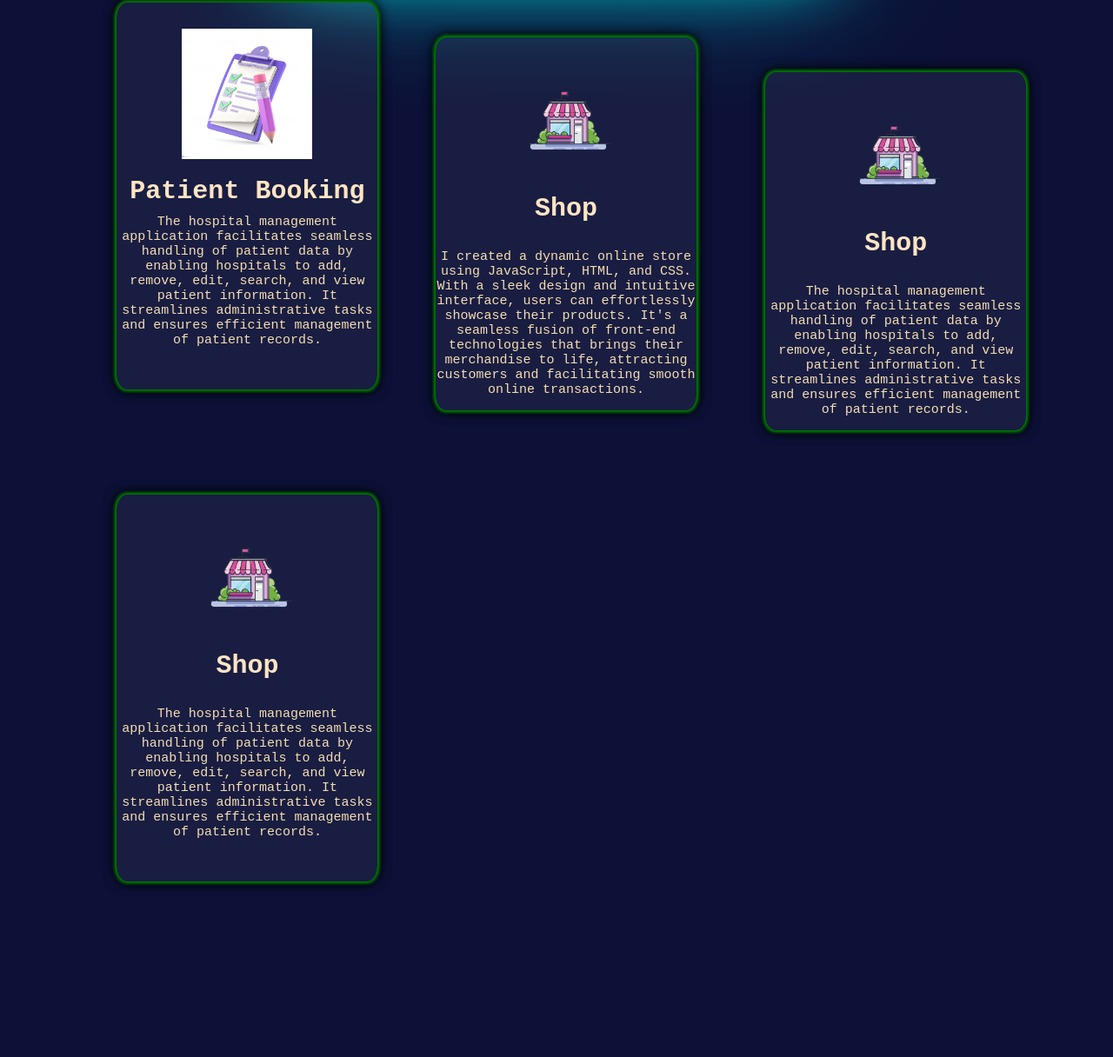
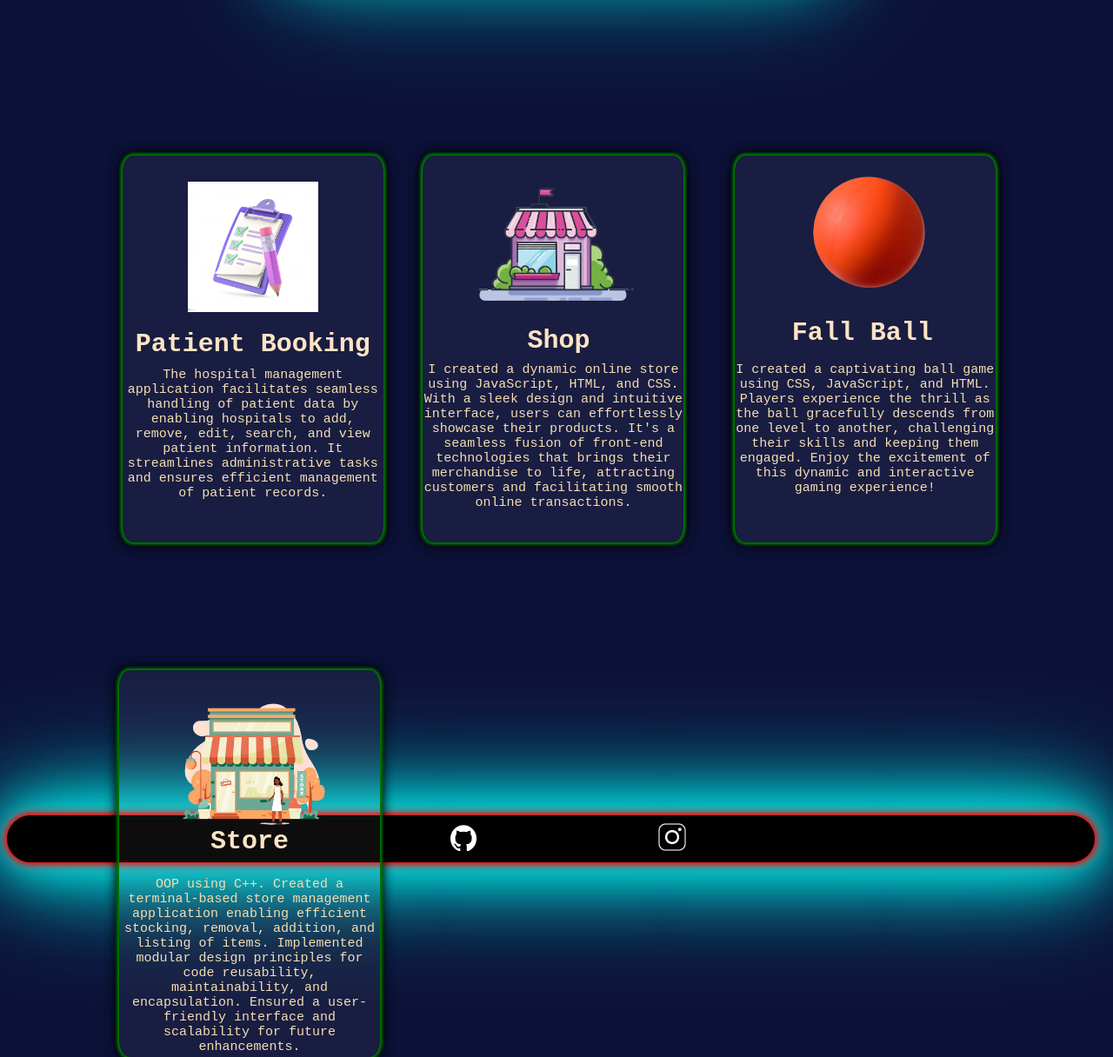
Before and after one commit to ManjotSingh4241/portfolio, a plain HTML site: page index.html in a window 1280 px wide. Shown: the part 773-1989 px from the top of the page at 87% size. Before the commit the page ends 1826 px from the top, so only its background shows below. Drawn offline with Linux system fonts and the light colour scheme.

Commit message:
added social media links

```diff
--- a/css/style.css
+++ b/css/style.css
@@ -221,14 +221,20 @@ body {
 }
 
 .project1 {
-    background-color: rgba(255, 255, 255, 0.05);
+    /* background-color: rgba(255, 255, 255, 0.05);
     width: 300px;
     margin-top: 4%;
     margin-left: 10%;
     border-radius: 4%;
+    box-shadow: 0 0 5px green, 0 0 5px green, 0 0 5px green, 0 0 5px green, 0 0 15px black, 0 0 15px black; */
+    /* animation: fade-in 4s ease-in-out; */
+    background-color: rgba(255, 255, 255, 0.05);
+    width: 300px;
+    position:absolute;
+    left:11%;
+    border-radius: 4%;
     box-shadow: 0 0 5px green, 0 0 5px green, 0 0 5px green, 0 0 5px green, 0 0 15px black, 0 0 15px black;
-    /* animation: fade-in 4s ease-in-out; */
-
+    top:119%;
 }
 #h10{
     color: rgba(255, 255, 255, 0);
@@ -269,8 +275,8 @@ body {
     opacity: 0;
     position: absolute;
     justify-content: center;
-    top: 150%;
-    left: 20%;
+    top: 47%;
+    left: 40%;
     font-size: 70px;
     font-weight: 900;
     text-shadow: 0 0 5px red, 0 0 10px red, 0 0 15px red, 0 0 20px red, 0 0 px red, 0 0 80px red, 0 0 100px red, 0 0 150px red;
@@ -302,51 +308,52 @@ body {
     filter: blur(0px);
 }
 
-/*  */
+/* #pro{
+    opacity:0 ;
+    transform: translateY(20px);
+    transition: opacity 4s ease-out, transform 4s ease-out;
+}
+#pro.is-visible{
+    opacity: 1;
+    transform: translateY(0);
+} */
 
 .project2 {
     background-color: rgba(255, 255, 255, 0.05);
-    width: 300px;
-    margin-top: -32%;
-    margin-left: 39%;
+    position:absolute;
+    width:300px;
+    height:445px;
+    top: 119%;
+    left: 38%;
     border-radius: 4%;
     box-shadow: 0 0 5px green, 0 0 5px green, 0 0 5px green, 0 0 5px green, 0 0 15px black, 0 0 15px black;
 }
 
-.project2 .img2 {
-    width: 150px;
-    padding-top: 20px;
-    padding-left: 20px;
-    padding-right: 20px;
-    padding-bottom: 20px;
-    margin-top: -90px;
-    /* padding-top: -50px; */
-    display: block;
-    margin-left: auto;
-    margin-right: auto;
+ .project2 .img2 {
+    width:290px;
+    position:absolute;
+    top:-10%;
+    padding-bottom:0%;
 }
 
 .project2 h4 {
     color: bisque;
     font-family: 'Courier New', Courier, monospace;
     font-size: 30px;
-    margin-left: auto;
-    margin-right: auto;
-    text-align: center;
+    position:absolute;
+    top:35%;
+    left:40%;
     opacity: 1;
-    margin-top: -10px;
 }
 
 .project2 .text2 {
     color: wheat;
     font-family: 'Courier New', Courier, monospace;
     font-size: 15px;
-    margin-left: auto;
-    margin-right: auto;
-    text-align: center;
-    margin-top: -10px;
-    padding-bottom: 15px;
-    opacity: 1;
+    text-align:center;
+    position:absolute;
+    top: 50%;
+    opacity:1;
 }
 
 .project2 a {
@@ -360,13 +367,11 @@ body {
 .project2 .lang2 {
     color: wheat;
     font-family: 'Courier New', Courier, monospace;
+    font-weight:900;
     opacity: 0;
-    position: absolute;
-    justify-content: center;
-    top: 145%;
-    left: 43%;
-    font-size: 20px;
-    font-weight: 900;
+    position:absolute;
+    top:47%;
+    left:13%;
     text-shadow: 0 0 5px red, 0 0 10px red, 0 0 15px red, 0 0 20px red, 0 0 px red, 0 0 80px red, 0 0 100px red, 0 0 150px red;
     animation: glowing 2s linear infinite;
 }
@@ -396,50 +401,51 @@ body {
     filter: blur(0px);
 }
 
-.project3 {
+/* #pro2{
+    opacity:0 ;
+    transform: translateY(20px);
+    transition: opacity 4s ease-out, transform 4s ease-out;
+}
+#pro2.is-visible{
+    opacity: 1;
+    transform: translateY(0);
+} */
+
+ .project3 {
     background-color: rgba(255, 255, 255, 0.05);
-    width: 300px;
-    /* height:50px; */
-    margin-top: -32%;
-    margin-left: 69%;
+    width:300px;
     border-radius: 4%;
+    position:absolute;
+    top:119%;
+    height:445px;
     box-shadow: 0 0 5px green, 0 0 5px green, 0 0 5px green, 0 0 5px green, 0 0 15px black, 0 0 15px black;
+    left: 66%;
 }
 
 .project3 .img3 {
-    width: 150px;
-    padding-top: 20px;
-    padding-left: 20px;
-    padding-right: 20px;
-    padding-bottom: 20px;
-    margin-top: -90px;
-    /* padding-top: -50px; */
-    display: block;
-    margin-left: auto;
-    margin-right: auto;
+    width:150px;
+    position:absolute;
+    left:80px;
+    top:3%;
 }
 
 .project3 h4 {
-    color: bisque;
+    color:bisque;
     font-family: 'Courier New', Courier, monospace;
     font-size: 30px;
-    margin-left: auto;
-    margin-right: auto;
-    text-align: center;
-    opacity: 1;
-    margin-top: -10px;
+    position:absolute;
+    left:22%;
+    top:33%;
 }
 
 .project3 .text3 {
     color: wheat;
     font-family: 'Courier New', Courier, monospace;
     font-size: 15px;
-    margin-left: auto;
-    margin-right: auto;
-    text-align: center;
-    margin-top: -10px;
-    padding-bottom: 15px;
-    opacity: 1;
+    text-align:center;
+    position:absolute;
+    top:50%;
+    opacity:1;
 }
 
 .project3 a {
@@ -447,23 +453,19 @@ body {
     color: wheat;
     font-family: 'Courier New', Courier, monospace;
     font-size: 20px;
-    font-weight: 900;
 }
 
 .project3 .lang3 {
     color: wheat;
     font-family: 'Courier New', Courier, monospace;
     opacity: 0;
-    position: absolute;
-    justify-content: center;
-    top: 145%;
-    left: 72%;
-    font-size: 20px;
-    font-weight: 900;
+    position:absolute;
+    top:46%;
+    left:15%;
+    font-weight: 999;
     text-shadow: 0 0 5px red, 0 0 10px red, 0 0 15px red, 0 0 20px red, 0 0 px red, 0 0 80px red, 0 0 100px red, 0 0 150px red;
     animation: glowing 2s linear infinite;
 }
-
 
 .project3:hover .lang3 {
     opacity: 1;
@@ -488,28 +490,7 @@ body {
     opacity: 1;
     filter: blur(0px);
 }
-/* ******************************************************************************************JavaScript sccroll */
-/* #pro{
-    opacity:0 ;
-    transform: translateY(20px);
-    transition: opacity 4s ease-out, transform 4s ease-out;
-}
-#pro.is-visible{
-    opacity: 1;
-    transform: translateY(0);
-}
-
-#pro2{
-    opacity:0 ;
-    transform: translateY(20px);
-    transition: opacity 4s ease-out, transform 4s ease-out;
-}
-#pro2.is-visible{
-    opacity: 1;
-    transform: translateY(0);
-}
-
-#pro3{
+/* #pro3{
     opacity:0 ;
     transform: translateY(20px);
     transition: opacity 4s ease-out, transform 4s ease-out;
@@ -518,44 +499,52 @@ body {
     opacity: 1;
     transform: translateY(0);
 } */
-/* ************************************************************************************************************* */
 
-.project4 {
-    background-color: rgba(255, 255, 255, 0.05);
+ .project4 {
+    /* background-color: rgba(255, 255, 255, 0.05);
     width: 300px;
-    /* height:50px; */
     margin-top: 13%;
     margin-left: 10%;
     border-radius: 4%;
+    box-shadow: 0 0 5px green, 0 0 5px green, 0 0 5px green, 0 0 5px green, 0 0 15px black, 0 0 15px black; */
+    background-color: rgba(255, 255, 255, 0.05);
+    width:300px;
+    border-radius: 4%;
+    height: 445px;
+    position: absolute;
+    top:193%;
+    left:10.7%;
+    /* bottom:3%; */
+    margin-bottom: 500%;
     box-shadow: 0 0 5px green, 0 0 5px green, 0 0 5px green, 0 0 5px green, 0 0 15px black, 0 0 15px black;
 }
 
 .project4 .img4 {
-    width: 150px;
-    padding-top: 20px;
-    padding-left: 20px;
-    padding-right: 20px;
-    padding-bottom: 20px;
-    margin-top: -90px;
-    /* padding-top: -50px; */
-    display: block;
-    margin-left: auto;
-    margin-right: auto;
+    width:190px;
+    position:absolute;
+    left:60px;
+    top:3%;
 }
 
 .project4 h4 {
-    color: bisque;
+    /* color: bisque;
     font-family: 'Courier New', Courier, monospace;
     font-size: 30px;
     margin-left: auto;
     margin-right: auto;
     text-align: center;
     opacity: 1;
-    margin-top: -10px;
+    margin-top: -10px; */
+    color: bisque;
+    font-family: 'Courier New', Courier, monospace;
+    font-size: 30px;
+    opacity: 1;
+    text-align: center;
+    margin-top: 60%;
 }
 
 .project4 .text4 {
-    color: wheat;
+    /* color: wheat;
     font-family: 'Courier New', Courier, monospace;
     font-size: 15px;
     margin-left: auto;
@@ -563,7 +552,13 @@ body {
     text-align: center;
     margin-top: -10px;
     padding-bottom: 15px;
-    opacity: 1;
+    opacity: 1; */
+    color: wheat;
+    font-family: 'Courier New', Courier, monospace;
+    font-size: 15px;
+    text-align:center;
+    position:absolute;
+    top: 50%
 }
 
 .project4 a {
@@ -578,12 +573,10 @@ body {
     color: wheat;
     font-family: 'Courier New', Courier, monospace;
     opacity: 0;
-    position: absolute;
-    justify-content: center;
-    top: 220%;
-    left: 14%;
-    font-size: 20px;
-    font-weight: 900;
+    position:absolute;
+    top:40%;
+    left:35%;
+    font-weight: 999;
     text-shadow: 0 0 5px red, 0 0 10px red, 0 0 15px red, 0 0 20px red, 0 0 px red, 0 0 80px red, 0 0 100px red, 0 0 150px red;
     animation: glowing 2s linear infinite;
 }
@@ -612,3 +605,40 @@ body {
     opacity: 1;
     filter: blur(0px);
 }
+
+/* #pro4{
+    opacity:0 ;
+    transform: translateY(20px);
+    transition: opacity 4s ease-out, transform 4s ease-out;
+}
+#pro4.is-visible{
+    opacity: 1;
+    transform: translateY(0);
+} */
+
+#bottom{
+    background-color: black;
+    border-radius: 30px;
+    width:99%;
+    /* position:absolute;
+    top:268%; */
+    margin-top: 78%;
+    margin-bottom:2%;
+    /* padding:7px; */
+    box-shadow: 0 0 5px red, 0 0 10px red, 0 0 15px red, 0 0 20px #00e6e6, 0 0 50px #00e6e6, 0 0 80px #00e6e6, 0 0 100px #00e6e6, 0 0 150px #00e6e6;
+
+}
+
+#github{
+    width:30px;
+    height:30px;
+    padding:9px;
+    margin-left:40%;
+}
+
+#insta{
+    width:40px;
+    height:40px;
+    padding:5px;
+    margin-left:15%;
+}
--- a/index.html
+++ b/index.html
@@ -66,23 +66,27 @@
         </div>
 
     </div>
-    <div class="project3" id="pro3">
-        <img class="img3" src="/media/shop.png">
+        <div class="project3" id="pro3">
+        <img class="img3" src="/media/ball.png">
         <div class="container">
-          <h4 class="sh"><b>Shop</b></h4>
-          <p class="text3">The hospital management application facilitates seamless handling of patient data by enabling hospitals to add, remove, edit, search, and view patient information. It streamlines administrative tasks and ensures efficient management of patient records.</p>
+          <h4 class="sh"><b>Fall Ball</b></h4>
+          <p class="text3">I created a captivating ball game using CSS, JavaScript, and HTML. Players experience the thrill as the ball gracefully descends from one level to another, challenging their skills and keeping them engaged. Enjoy the excitement of this dynamic and interactive gaming experience!</p>
           <a href="https://github.com/ManjotSingh4241/Web-Development/tree/master/ball%20game" target="_blank"><p id="lang3" class="lang3">JavaScript || HTML <br>.         || CSS</a></p>
         </div>
 
     </div>
     <div class="project4" id="pro4">
-        <img class="img4" src="/media/shop.png">
+        <img class="img4" src="/media/store.png">
         <div class="container">
-          <h4 class="sh"><b>Shop</b></h4>
-          <p class="text4">The hospital management application facilitates seamless handling of patient data by enabling hospitals to add, remove, edit, search, and view patient information. It streamlines administrative tasks and ensures efficient management of patient records.</p><br>
-          <a href="https://github.com/ManjotSingh4241/Shop-WebApp" target="_blank"><p id="lang4" class="lang4">JavaScript || HTML <br>.         || CSS</a></p>
+          <h4 class="sh"><b>Store</b></h4>
+          <p class="text4">OOP using C++. Created a terminal-based store management application enabling efficient stocking, removal, addition, and listing of items. Implemented modular design principles for code reusability, maintainability, and encapsulation. Ensured a user-friendly interface and scalability for future enhancements.</p><br>
+          <a href="https://github.com/ManjotSingh4241/Store-C-" target="_blank"><p id="lang4" class="lang4">OOP C++</a></p>
         </div>
 
+    </div>
+    <div id="bottom">
+        <a href="https://github.com/"><img id="github" src="media/github-mark-white.png"></a>
+        <a href="https://www.instagram.com/manjot_777/"><img id="insta" src="media/insta.png"></a>
     </div>
 
 </body>
--- a/script/script.js
+++ b/script/script.js
@@ -1,5 +1,5 @@
 //////////////////////////////////////////////////////////////////////////////////////////////Scroll///////////////
-// // Function to check if an element is in the viewport
+// Function to check if an element is in the viewport
 // function isInViewport(element) {
 //     var rect = element.getBoundingClientRect();
 //     return (
@@ -12,7 +12,7 @@
 
 //   // Function to handle the scroll event
 //   function handleScroll() {
-//     var elements = document.querySelectorAll('#pro, #pro3, #pro2');
+//     var elements = document.querySelectorAll('#pro, #pro3, #pro2, #pro4');
 
 //     for (var i = 0; i < elements.length; i++) {
 //       var element = elements[i];
```
Also changed, not shown: media/ball.png (added), media/github-mark-white.png (added), media/github-mark.png (added), media/github-mark/github-mark/github-mark-white.png (added), media/github-mark/github-mark/github-mark-white.svg (added), media/github-mark/github-mark/github-mark.png (added), media/github-mark/github-mark/github-mark.svg (added), media/insta.png (added), media/instagram.png (added), media/store.png (added), 1 other file.
